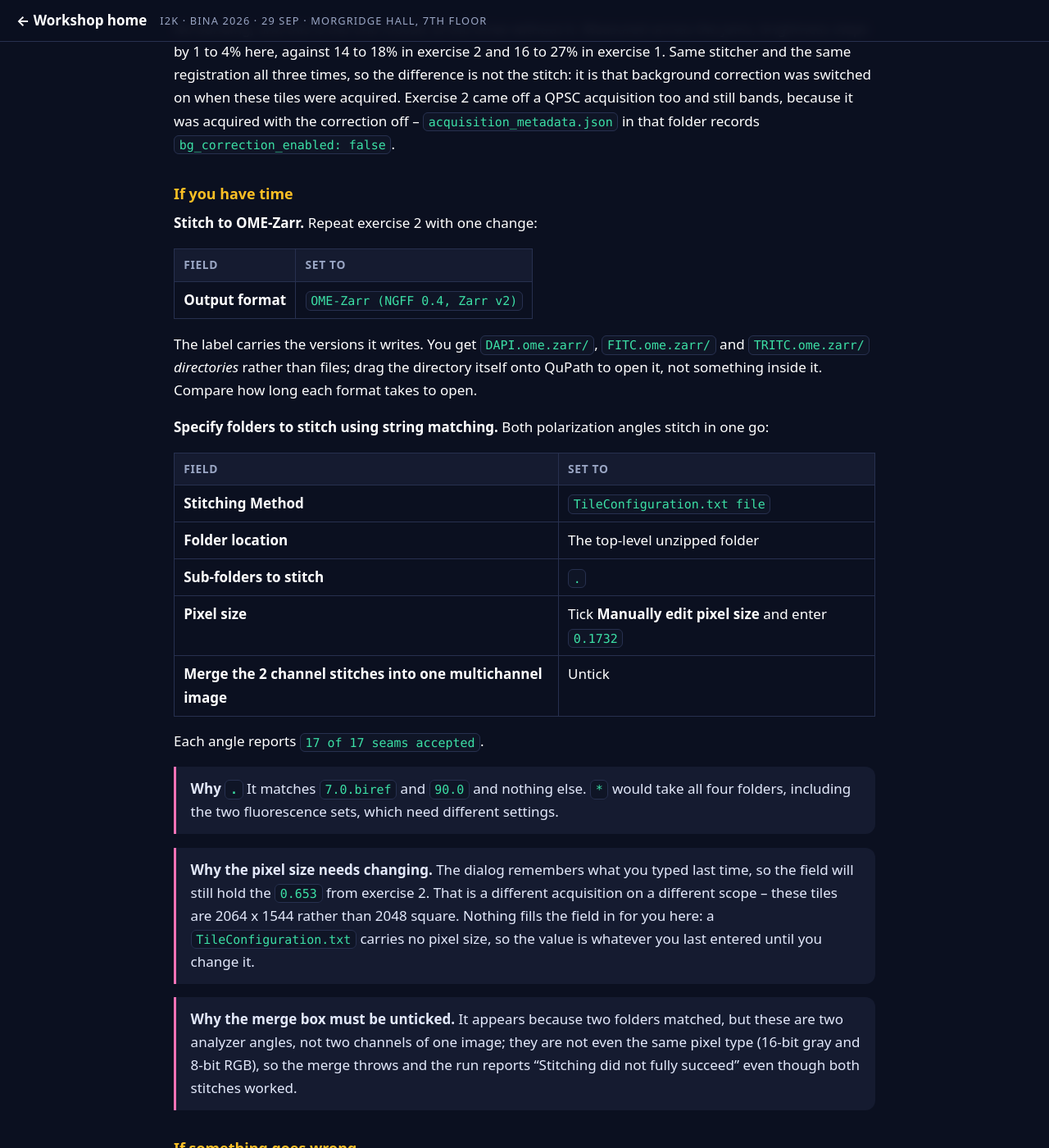
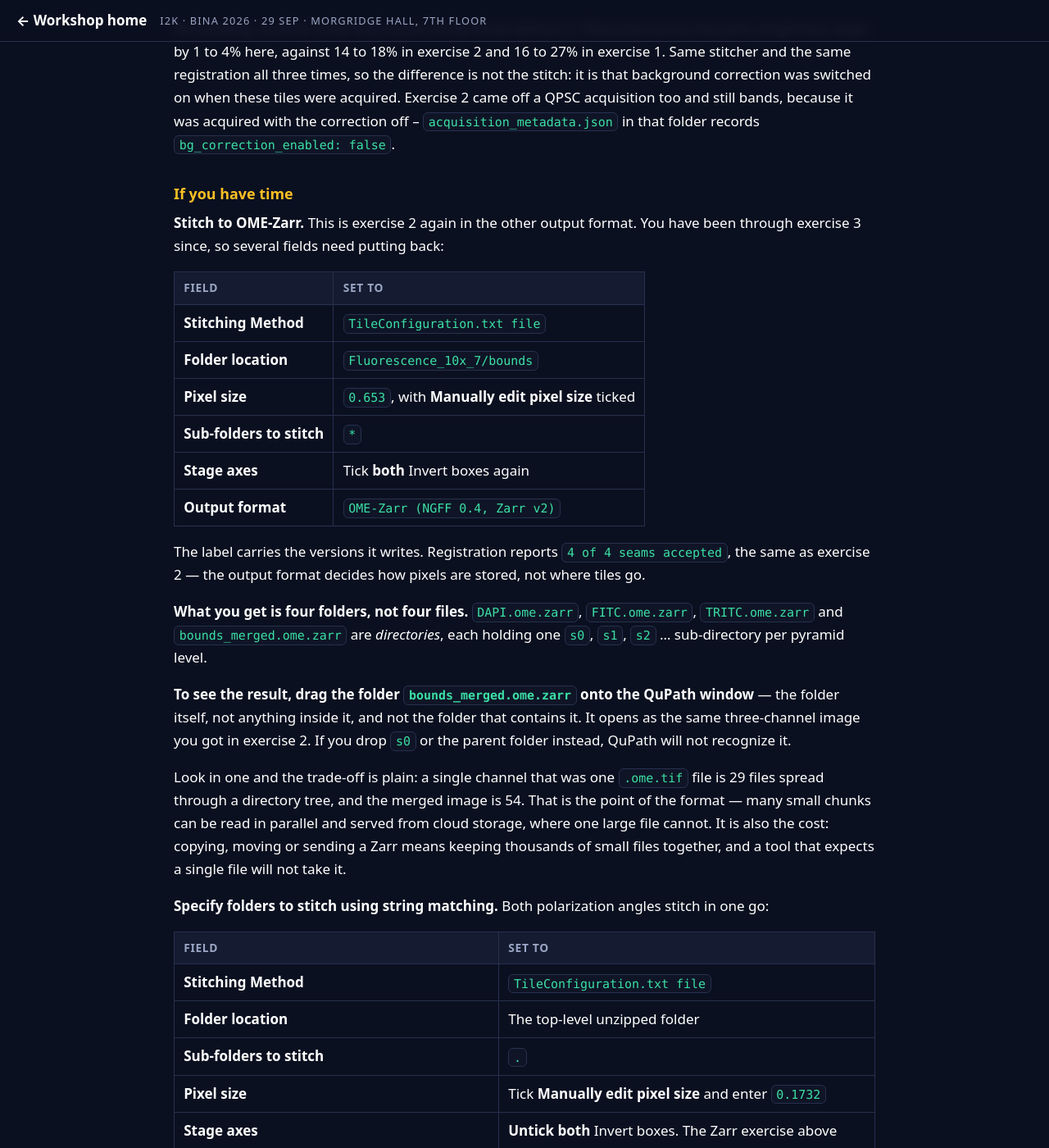
Before and after one commit to MichaelSNelson/BINA-I2K-2026-QuPath-Extensions, a Jekyll site: the page built from docs/13-tiles-to-pyramid.md, in a window 1280 px wide and 1400 px high, scrolled down 9406 px. Shown: the whole window at 82% size. Built offline with Jekyll 4.4.1, drawn with Linux system fonts in a browser that asks for light colours; some of the changed text lies outside the part shown.

Commit message:
docs(t2p): give the two bonus exercises an outcome
Both stopped at the settings table. The reader was told what to type, never what
they would get, what to open, or why the exercise was worth doing.

Each now ends on a result. For OME-Zarr that means saying plainly that the
output is FOLDERS, naming all four (the merged bounds_merged.ome.zarr was
missing entirely), and telling the reader to drag bounds_merged.ome.zarr itself
onto QuPath -- not a file inside it, not its parent, both of which fail
silently. The payoff is the trade-off made concrete: one .ome.tif file becomes
29 files, the merge 54, which is exactly what buys parallel and cloud reads.

For string matching the payoff is batch: two acquisitions, one click, one output
each -- and 90.0 can be checked against the copy stitched by hand in exercise 3.

The settings tables also now restore what the previous exercise changed. Going
Zarr then string-matching left the Invert boxes ticked, the format on Zarr and
the merge box ticked, none of which the old tables mentioned.

Verified by running the Zarr variant: 4 of 4 seams accepted, four .ome.zarr
directories, s0/s1/s2 inside, 29 and 54 files.

Claude-Session: https://claude.ai/code/session_0196eZ7pJQGJ5ciiaP6XEu5P

```diff
--- a/docs/13-tiles-to-pyramid.md
+++ b/docs/13-tiles-to-pyramid.md
@@ -319,15 +319,35 @@ a QPSC acquisition too and still bands, because it was acquired with the correct
 
 ### If you have time
 
-**Stitch to OME-Zarr.** Repeat exercise 2 with one change:
+**Stitch to OME-Zarr.** This is exercise 2 again in the other output format. You have been through
+exercise 3 since, so several fields need putting back:
 
 | Field | Set to |
 |---|---|
+| **Stitching Method** | `TileConfiguration.txt file` |
+| **Folder location** | `Fluorescence_10x_7/bounds` |
+| **Pixel size** | `0.653`, with **Manually edit pixel size** ticked |
+| **Sub-folders to stitch** | `*` |
+| **Stage axes** | Tick **both** Invert boxes again |
 | **Output format** | `OME-Zarr (NGFF 0.4, Zarr v2)` |
 
-The label carries the versions it writes. You get `DAPI.ome.zarr/`, `FITC.ome.zarr/` and
-`TRITC.ome.zarr/` *directories* rather than files; drag the directory itself onto QuPath to open
-it, not something inside it. Compare how long each format takes to open.
+The label carries the versions it writes. Registration reports `4 of 4 seams accepted`, the same
+as exercise 2 — the output format decides how pixels are stored, not where tiles go.
+
+**What you get is four folders, not four files.** `DAPI.ome.zarr`, `FITC.ome.zarr`,
+`TRITC.ome.zarr` and `bounds_merged.ome.zarr` are *directories*, each holding one `s0`, `s1`,
+`s2` ... sub-directory per pyramid level.
+
+**To see the result, drag the folder `bounds_merged.ome.zarr` onto the QuPath window** — the
+folder itself, not anything inside it, and not the folder that contains it. It opens as the same
+three-channel image you got in exercise 2. If you drop `s0` or the parent folder instead, QuPath
+will not recognize it.
+
+Look in one and the trade-off is plain: a single channel that was one `.ome.tif` file is 29 files
+spread through a directory tree, and the merged image is 54. That is the point of the format —
+many small chunks can be read in parallel and served from cloud storage, where one large file
+cannot. It is also the cost: copying, moving or sending a Zarr means keeping thousands of small
+files together, and a tool that expects a single file will not take it.
 
 **Specify folders to stitch using string matching.** Both polarization angles stitch in one go:
 
@@ -337,9 +357,20 @@ it, not something inside it. Compare how long each format takes to open.
 | **Folder location** | The top-level unzipped folder |
 | **Sub-folders to stitch** | `.` |
 | **Pixel size** | Tick **Manually edit pixel size** and enter `0.1732` |
+| **Stage axes** | **Untick both** Invert boxes. The Zarr exercise above had you tick them |
+| **Output format** | Back to `OME-TIFF (single file)`, or you get folders again |
 | **Merge the 2 channel stitches into one multichannel image** | Untick |
 
-Each angle reports `17 of 17 seams accepted`.
+All three of those carry over from the Zarr exercise, so check them before you click.
+
+Each angle reports `17 of 17 seams accepted`, and you get two outputs from one click:
+`7.0.biref.ome.tif` and `90.0.ome.tif`, side by side in the top-level folder. Drag either onto
+QuPath to look at it; `90.0.ome.tif` is the one you already stitched by hand in exercise 3, so
+you can check the two runs agree.
+
+That is the point of this one. Everything up to now stitched a single acquisition per click;
+this stitches a *set*, one output each, without revisiting the dialog between them. Point it at
+a drive of acquisitions and the same one click does all of them.
 
 > **Why `.`** It matches `7.0.biref` and `90.0` and nothing else. `*` would take all four folders,
 > including the two fluorescence sets, which need different settings.
```
